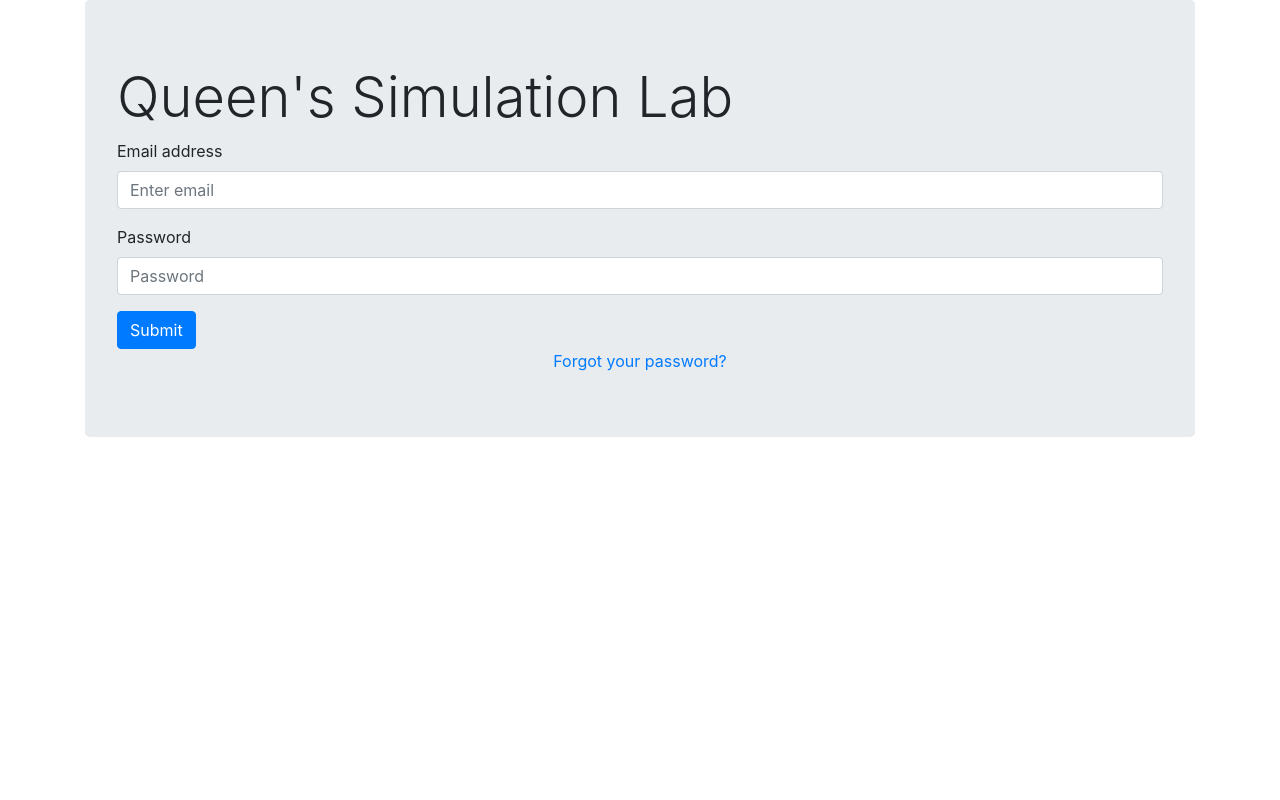
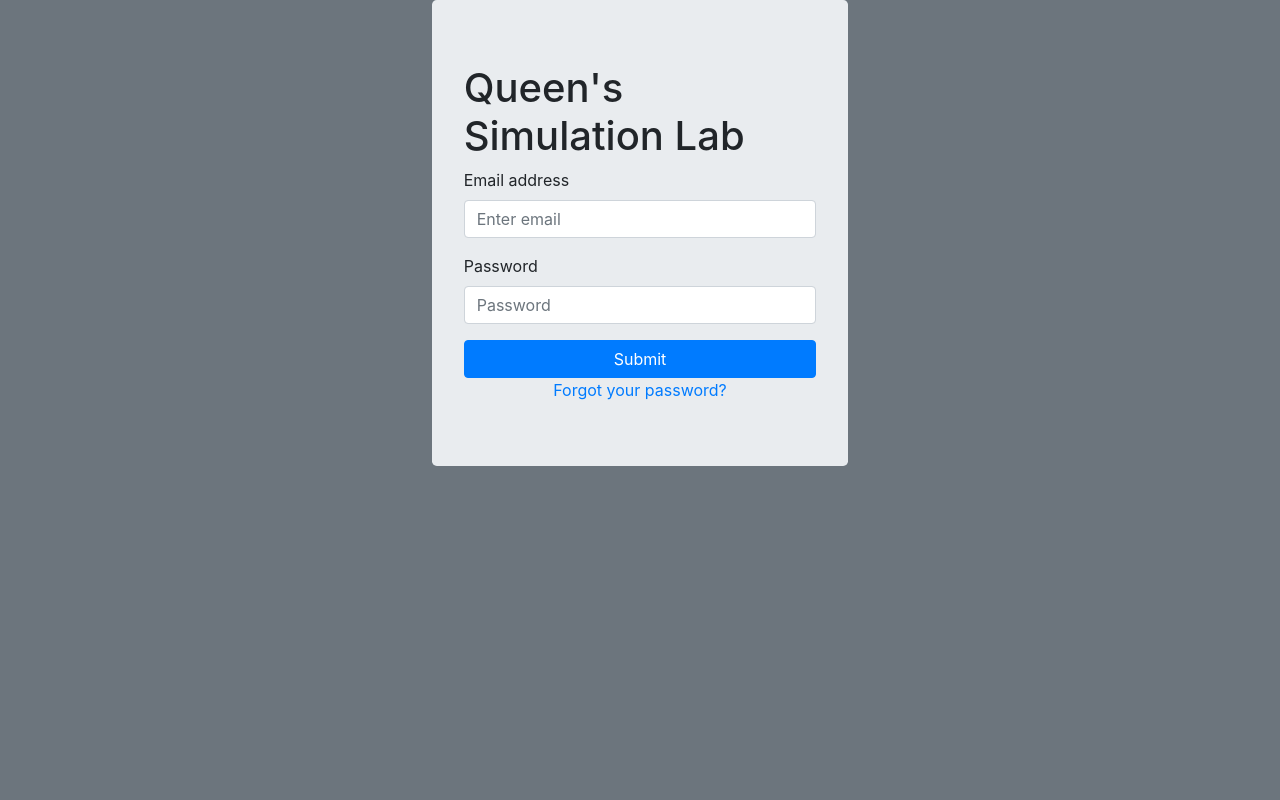
Before and after one commit to Queens-Patient-Simulation-Lab/Inventory, a Django app: page / in a window 1280 px wide. Run offline with Django 3.2, Linux system fonts and the light colour scheme; some libraries are stand-ins or nearby versions.

Commit message:
updated login page

```diff
--- a/inventory/templates/inventory/login.html
+++ b/inventory/templates/inventory/login.html
@@ -1,8 +1,8 @@
 {% extends "inventory/base_template.html" %}
 {% block content %}
-<div class="container">
-  <div class="jumbotron">
-    <h1 class="display-4">Queen's Simulation Lab</h1>
+<div class="container bg-secondary col-12 vh-100">
+  <div class="jumbotron mx-auto col-lg-4">
+    <h1 class="mx-auto">Queen's Simulation Lab</h1>
     <form method="POST">
       <div class="form-group">
         <label for="exampleInputEmail1">Email address</label>
@@ -13,7 +13,7 @@
         <label for="exampleInputPassword1">Password</label>
         <input type="password" class="form-control" id="exampleInputPassword1" placeholder="Password">
       </div>
-      <button type="submit" class="btn btn-primary">Submit</button>
+      <button type="submit" class="btn btn-primary col-12">Submit</button>
       <div class="row">
         <a class="mx-auto" href="#">Forgot your password?</a>
       </div>
```
